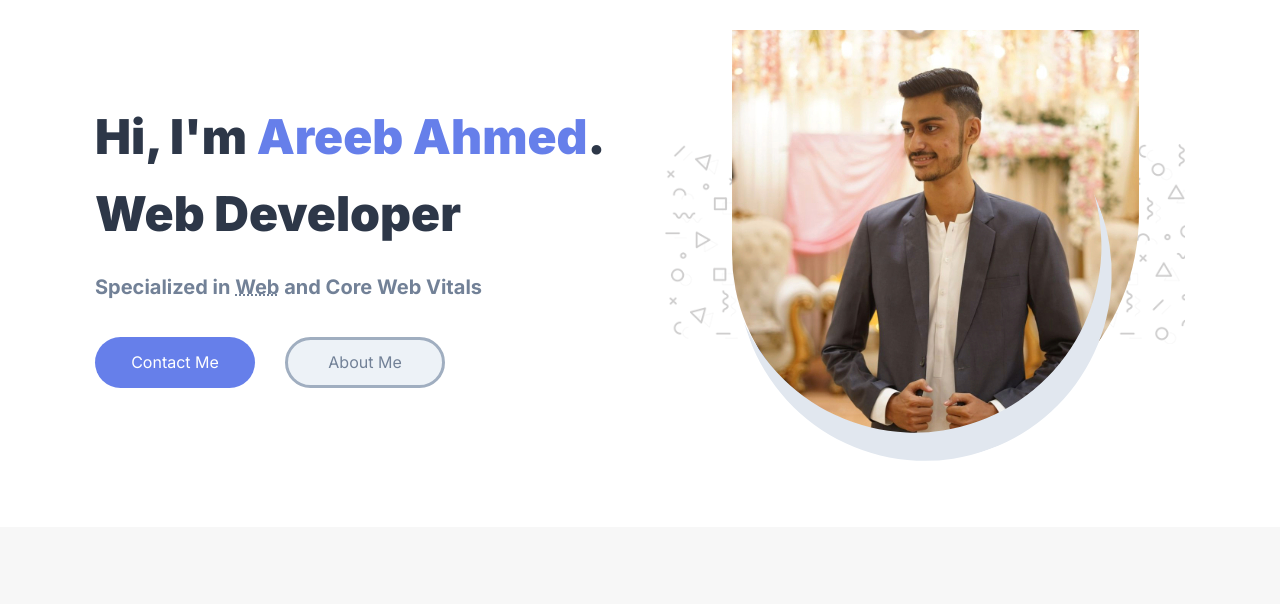
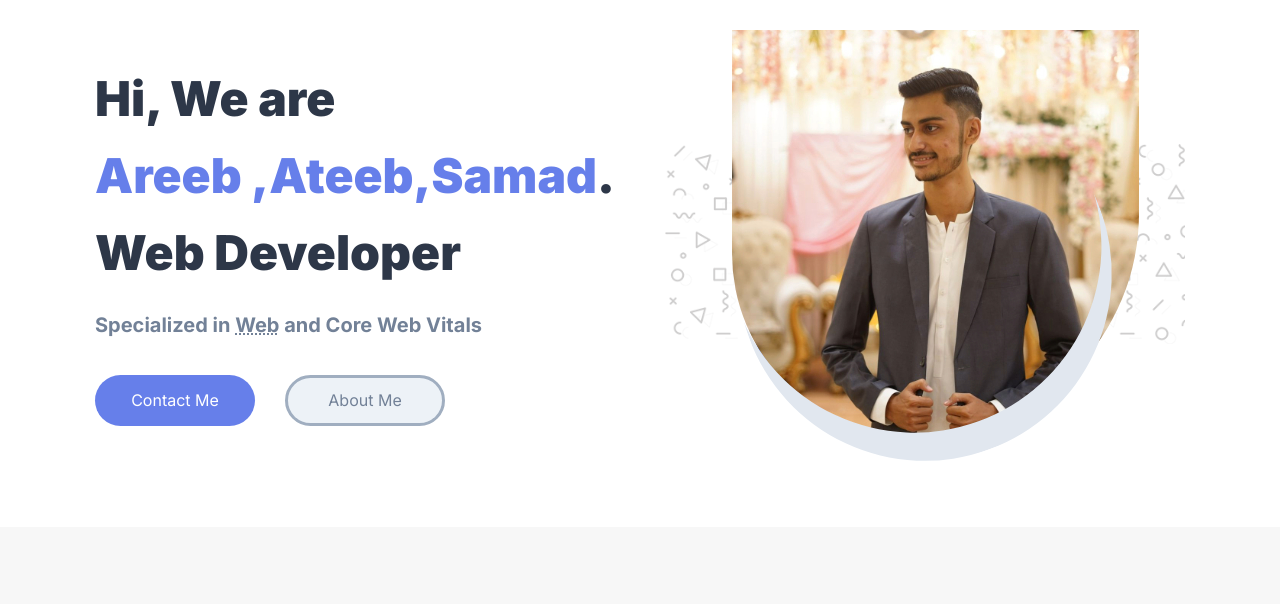
Before and after one commit to areebhitman0123/areebahmedcloud, a plain HTML site: page index.html in a window 1280 px wide. Shown: the part 91-695 px from the top of the page. Drawn offline with nearby package versions, Linux system fonts and the light colour scheme.

Commit message:
Changed Web

```diff
--- a/index.html
+++ b/index.html
@@ -152,7 +152,7 @@
         <div class="left">
 
           <h1 class="h1">
-            Hi, I'm <b>Areeb&nbsp;Ahmed</b>.
+            Hi, We are <b>Areeb&nbsp;,Ateeb,Samad</b>.
             <br>Web Developer
           </h1>
 
```
